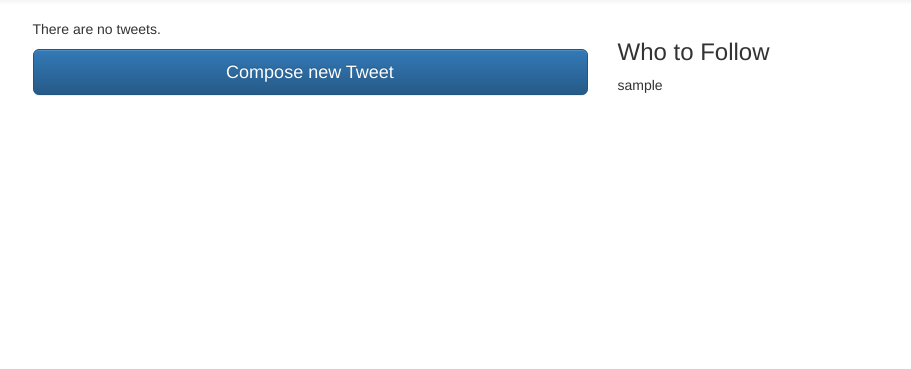
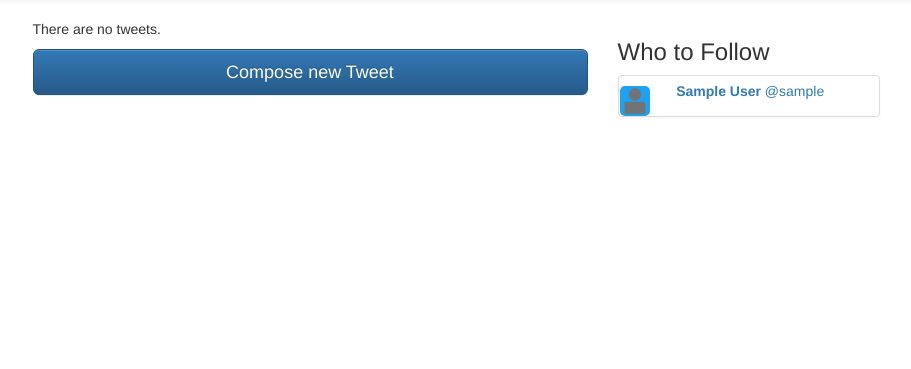
Before and after one commit to KellyInnovation/twitter_clone, a Django app: page /tweets/ in a window 1280 px wide. Shown: the part 51-420 px from the top of the page, without its empty margins (330-1241 px from the left). Run offline with Django 3.2, Linux system fonts and the light colour scheme; the visitor is signed in with stand-in values (Sample User, id 1); data comes from the database, SQL or seed files in the repository; data that the repository does not hold is empty; some libraries are stand-ins or nearby versions.

Commit message:
Bootstrap magic.

```diff
--- a/core/static/core/styles.css
+++ b/core/static/core/styles.css
@@ -43,6 +43,7 @@ body {
 	width: 48px;
 	border-radius: 5px;
 	margin-top: 12px;
+	margin-left: 2px;
 	background-color: #1da1f2;
 }
 
@@ -58,6 +59,7 @@ body {
 .follow-user-photo {
 	width: 30px;
 	border-radius: 5px;
-	margin-top: 12px;
+	margin-top: 10px;
+	margin-left: 1px;
 	background-color: #1da1f2;
 }
--- a/core/templates/core/base.html
+++ b/core/templates/core/base.html
@@ -68,24 +68,26 @@
     <div class="container">
         <div class="row">
 
-            <div class="col-lg-3 col-xs-4 tweet-lg-left">
+            <div class="col-lg-3 col-xs-12 tweet-lg-left">
                 {% block content1 %}
 
                 {% endblock content1 %}
             </div>
 
-            <div class="col-lg-6 col-xs-8 tweet-lg-center">
+            <div class="col-lg-3 col-lg-push-6 col-xs-4 tweet-lg-right">
+                {% block content3 %}
+
+                {% endblock content3 %}
+
+            </div>
+
+            <div class="col-lg-6 col-lg-pull-3 col-xs-8 tweet-lg-center">
                 {% block content2 %}
 
                 {% endblock content2 %}
             </div>
 
-            <div class="col-lg-3 col-xs-4 tweet-lg-right">
-                {% block content3 %}
 
-                {% endblock content3 %}
-
-            </div>
         </div>
     {% block content %}
 
--- a/tweets/templates/tweets/tweet_display.html
+++ b/tweets/templates/tweets/tweet_display.html
@@ -18,11 +18,6 @@
 
 {% block content3 %}
 
-	<h3>Who to Follow</h3>
-		{% for user in users %}
-			<div class="col-offset-xs-2">
-				{{user.username}}
-			</div>
-		{% endfor %}
+	{% include 'user_profiles/who_to_follow.html' %}
 
 {% endblock content3 %}
--- /dev/null
+++ b/user_profiles/templates/user_profiles/who_to_follow.html
@@ -0,0 +1,21 @@
+<h3>Who to Follow</h3>
+	{% for user in users %}
+		<a href="{% url 'user_profiles:other_profile' user.id %}">
+
+			<div class="panel panel-default to-follow">
+				<div class="row">
+					<div class="col-xs-3">
+						{% load static %}
+						<img src="{% static 'core/awesome_profile.png' %}" class="follow-user-photo">
+					</div>
+
+					<div class="col-xs-9 tweet-rows">
+						<div class="row">
+							<strong>{{user.first_name.title}} {{user.last_name.title}}</strong>
+							@{{user.username}}
+						</div>
+					</div>
+				</div>
+			</div>
+		</a>
+	{% endfor %}
```
Also changed, not shown: core/templates/core/index.html (+1 -18 lines), user_profiles/templates/user_profiles/other_profile.html (+15 -3 lines), user_profiles/templates/user_profiles/profile.html (+1 -21 lines).
